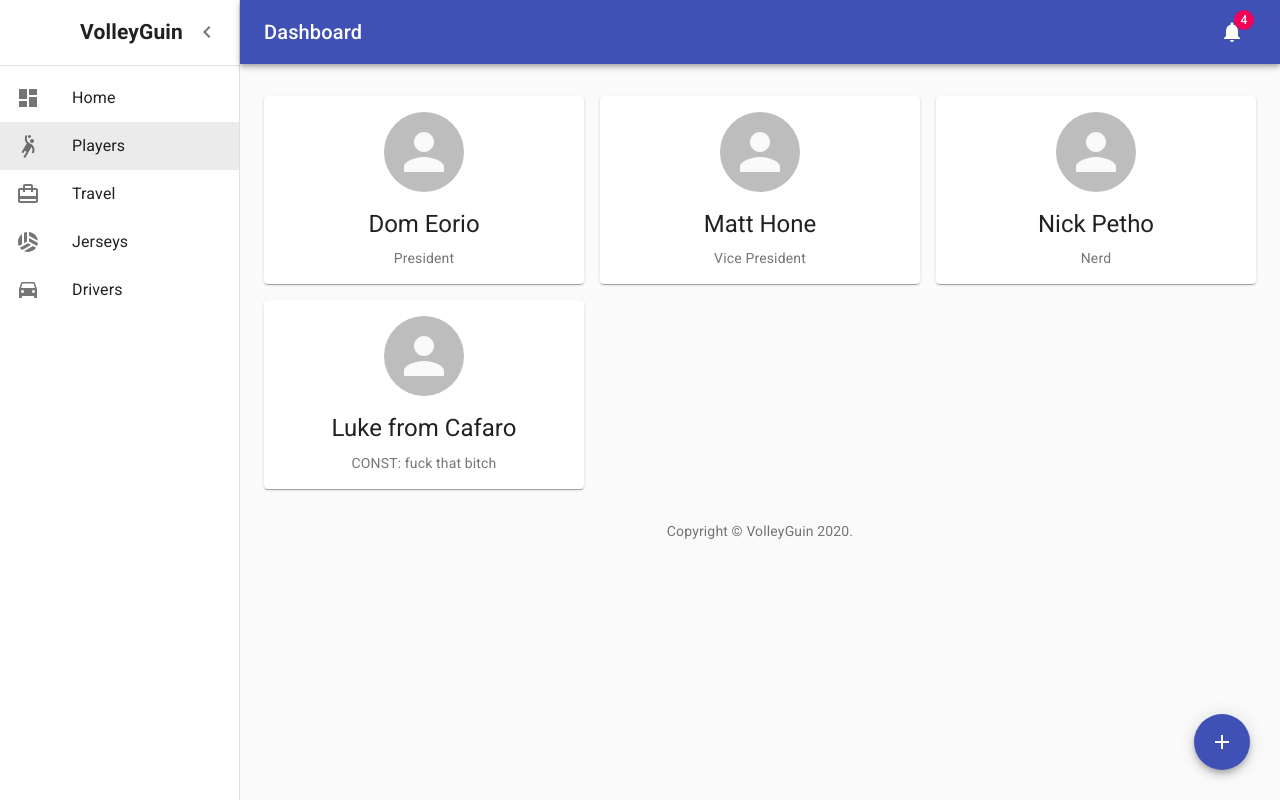
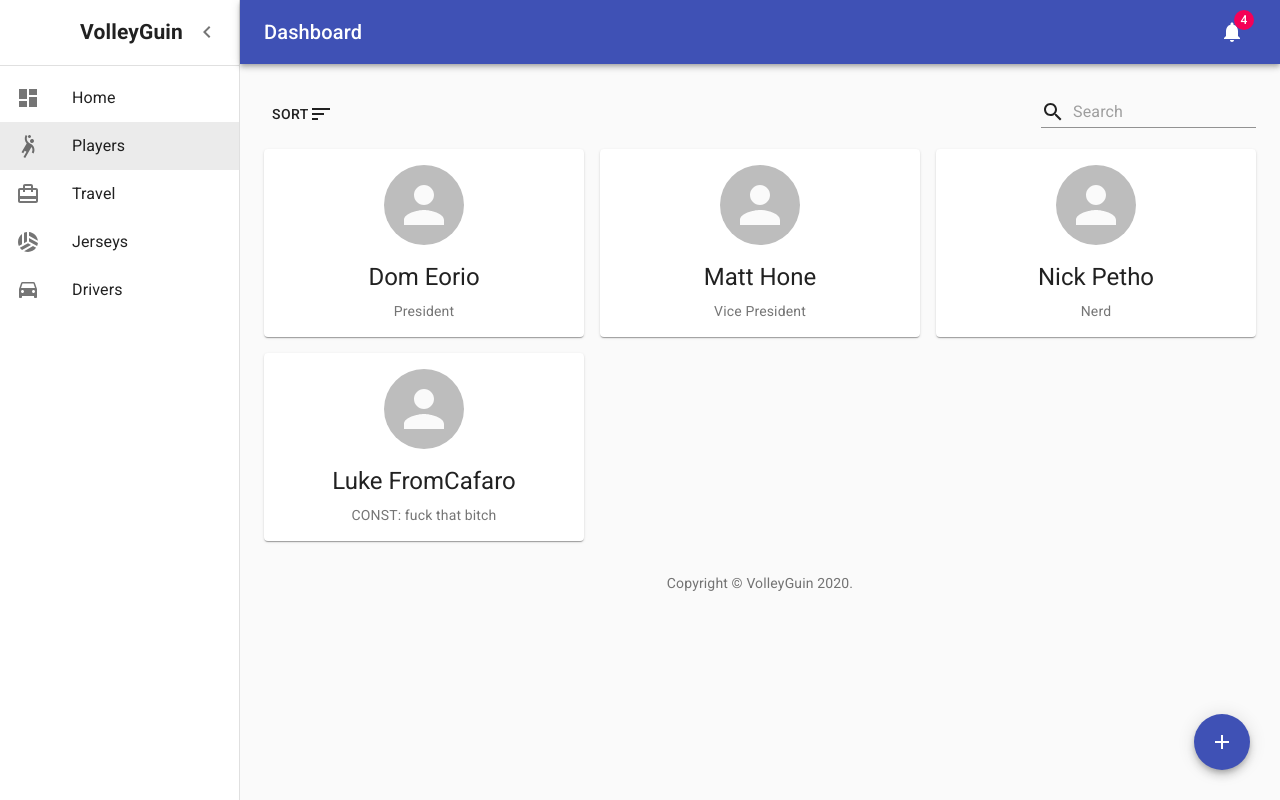
Before and after one commit to kmdiogo/VolleyGuin, a React (Create React App) app in the folder front-end/: page /players in a window 1280 px wide. Built offline with nearby package versions, Linux system fonts and the light colour scheme.

Commit message:
Front End - created ItemGrid.js component that allows the creation of a grid of items with the ability to sort and search the grid

```diff
--- a/front-end/package.json
+++ b/front-end/package.json
@@ -10,6 +10,7 @@
     "@testing-library/jest-dom": "^4.2.4",
     "@testing-library/react": "^9.3.2",
     "@testing-library/user-event": "^7.1.2",
+    "lodash": "^4.17.15",
     "material-table": "^1.57.2",
     "moment": "^2.25.3",
     "prop-types": "^15.7.2",
--- a/front-end/src/components/DashboardPage/Players/Players.js
+++ b/front-end/src/components/DashboardPage/Players/Players.js
@@ -1,16 +1,17 @@
 import React from 'react';
 import AddIcon from "@material-ui/icons/Add"
 import {
-    Grid
+    Box,
 } from "@material-ui/core"
 import PlayerCard from "./PlayerCard/PlayerCard";
 import PrimaryActionFab from "../../shared/PrimaryActionFab";
+import ItemGrid from "../../material-utility/ItemGrid";
 
 const players = [
     { firstName: 'Dom', lastName: 'Eorio', position: 'President' },
     { firstName: 'Matt', lastName: 'Hone', position: 'Vice President' },
     { firstName: 'Nick', lastName: 'Petho', position: 'Nerd' },
-    {firstName: 'Luke', lastName: 'from Cafaro', position: 'CONST: fuck that bitch'}
+    {firstName: 'Luke', lastName: 'FromCafaro', position: 'CONST: fuck that bitch'}
 ]
 function Players() {
     const [state, setState] = React.useState({
@@ -27,8 +28,17 @@ function Players() {
         ],
     });
 
+    const playerGridItems = players.map(player => ({
+        ...player,
+        component: <PlayerCard player={player} />
+    }))
+
     return (
-        <Grid container spacing={2}>
+        <Box>
+            <ItemGrid items={playerGridItems} colsPerItem={4} sortBy={'lastName'} searchBy={['firstName', 'lastName']} />
+            <PrimaryActionFab icon={<AddIcon />} />
+        </Box>
+        /*<Grid container spacing={2}>
             {
                 players.map(player => (
                     <Grid item xs={4}>
@@ -36,8 +46,19 @@ function Players() {
                     </Grid>
                 ))
             }
-            <PrimaryActionFab icon={<AddIcon />} />
-        </Grid>
+
+        </Grid>*/
+        /*<Paper>
+            <GridList>
+                {
+                    players.map(player => (
+                        <GridListTile>
+                            <PlayerCard player={player} />
+                        </GridListTile>
+                    ))
+                }
+            </GridList>
+        </Paper>*/
     );
 }
 
--- /dev/null
+++ b/front-end/src/components/material-utility/ItemGrid.js
@@ -0,0 +1,101 @@
+import React, {useState} from "react";
+import PropTypes from 'prop-types'
+import {
+    Box,
+    Grid,
+    Button,
+    Input,
+    InputAdornment
+} from "@material-ui/core"
+import SortIcon from "@material-ui/icons/Sort"
+import SearchIcon from "@material-ui/icons/Search"
+import {orderBy} from 'lodash'
+import {useInput} from "../../hooks/useInput";
+
+function ItemGrid(props) {
+    const { colsPerItem, items, searchBy, componentKey, sortBy } = props
+    // 0 - no sort, 1 - ascending, 2 - descending
+    const [sortMode, setSortMode] = useState(0)
+    const [localItems, setLocalItems] = useState([ ...items ])
+    const [searchText, setSearchText, bindSearchText] = useInput('')
+
+    function getIncrementedSortMode() {
+        if (sortMode === 2) { return 0 }
+        return sortMode + 1
+    }
+    function handleSortClick() {
+        const newSortMode = getIncrementedSortMode()
+        let orders;
+        if (newSortMode === 0) {
+            setLocalItems([...items] )
+            setSortMode(newSortMode)
+            return
+        } else if (newSortMode === 1) {
+            orders = ['asc']
+        } else {
+            orders = ['desc']
+        }
+
+        setLocalItems(orderBy(localItems, [sortBy], orders))
+        setSortMode(newSortMode)
+    }
+
+    return (
+        <Grid container spacing={2}>
+            <Grid item xs={12}>
+                <Box display="flex">
+                    <Button onClick={handleSortClick}>
+                        Sort
+                        <SortIcon  />
+                    </Button>
+                    <Box ml="auto">
+                        <Input
+                            startAdornment={
+                                <InputAdornment position="start">
+                                    <SearchIcon />
+                                </InputAdornment>
+                            }
+                            placeholder="Search"
+                            {...bindSearchText}
+                        />
+                    </Box>
+                </Box>
+            </Grid>
+            {
+                localItems.map(item => {
+                    const itemComponent = (
+                        <Grid item xs={colsPerItem}>
+                            { item[componentKey] }
+                        </Grid>
+                    )
+                    if (!searchBy || searchBy.length <= 0) {
+                        return itemComponent
+                    }
+
+                    for (const key of searchBy) {
+                        if (item[key].toLowerCase().includes(searchText.toLowerCase())) {
+                            return itemComponent
+                        }
+                    }
+
+                    return null
+                })
+            }
+        </Grid>
+    )
+}
+
+ItemGrid.propTypes = {
+    colsPerItem: PropTypes.number,
+    sortBy: PropTypes.string.isRequired,
+    searchBy: PropTypes.array,
+    items: PropTypes.array.isRequired,
+    componentKey: PropTypes.string
+}
+
+ItemGrid.defaultProps = {
+    colsPerItem: 4,
+    componentKey: 'component'
+}
+
+export default ItemGrid
--- a/front-end/src/components/material-utility/StepperGenerator.js
+++ b/front-end/src/components/material-utility/StepperGenerator.js
@@ -5,7 +5,6 @@ import {
     StepLabel
 } from '@material-ui/core'
 import PropTypes from 'prop-types'
-import {StayPrimaryPortrait} from "@material-ui/icons";
 
 function StepperGenerator(props) {
     const { stepperPages, activeStep } = props
```
